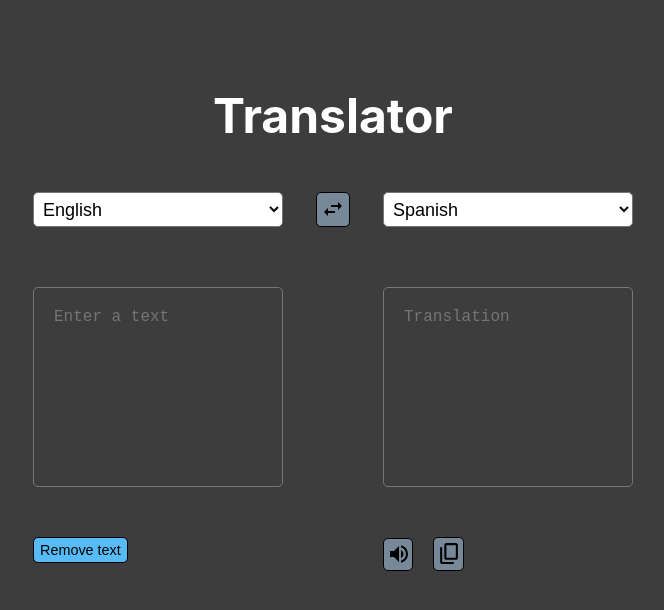
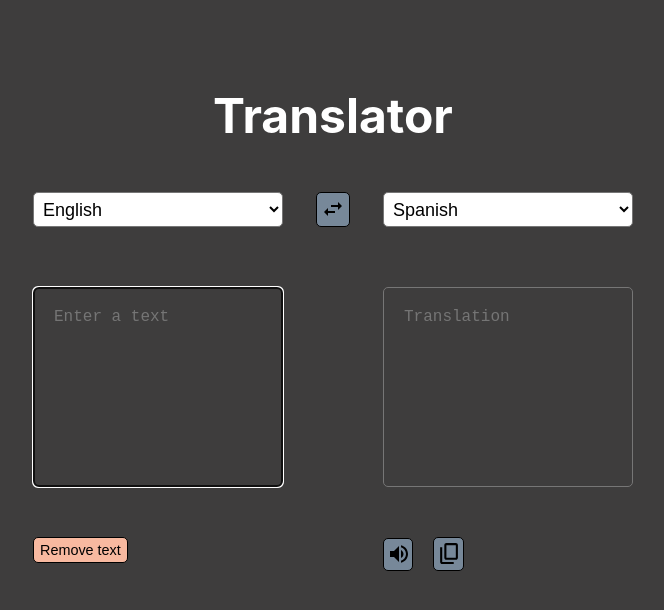
Before and after one commit to elialcodes/translator, a React (Vite) app: page / in a window 1280 px wide. Shown: the top 610 px of the page, without its empty margins (307-971 px from the left). Built offline with nearby package versions, Linux system fonts and the light colour scheme.

Commit message:
border text area

```diff
--- a/src/App.css
+++ b/src/App.css
@@ -51,6 +51,7 @@
   height: 200px;
   padding: 20px;
   background-color: transparent;
+  border: 1 solid lightgrey;
   font-size: 16px;
   color: white;
   border-radius: 5px;
@@ -59,7 +60,7 @@
 
 .remove-text {
   font-size: 0.9rem;
-  background-color: rgb(87, 188, 246);
+  background-color: rgb(248, 185, 160);
   padding: 4px 6px;
   border: 1px solid black;
   border-radius: 5px;
@@ -71,7 +72,7 @@
 }
 
 .loading {
-  color: lightpink;
+  color: lightskyblue;
   font-size: 0.9rem;
 }
 
--- a/src/components/TextArea.tsx
+++ b/src/components/TextArea.tsx
@@ -29,7 +29,7 @@ export const TextArea: FC<Props> = ({
     <div className="div-textarea">
       <textarea
         className="textarea"
-        // autoFocus={type === 'from'}
+        autoFocus={type === 'from'}
         placeholder={type === 'from' ? 'Enter a text' : 'Translation'}
         onChange={type === 'from' ? handleChangeTextArea : undefined}
         disabled={type === 'to' && loading}
```
